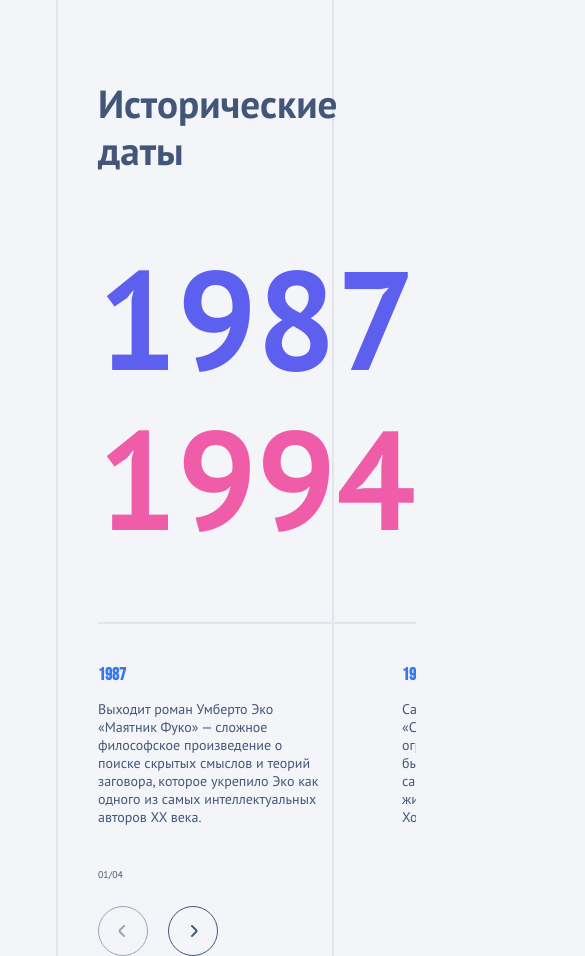
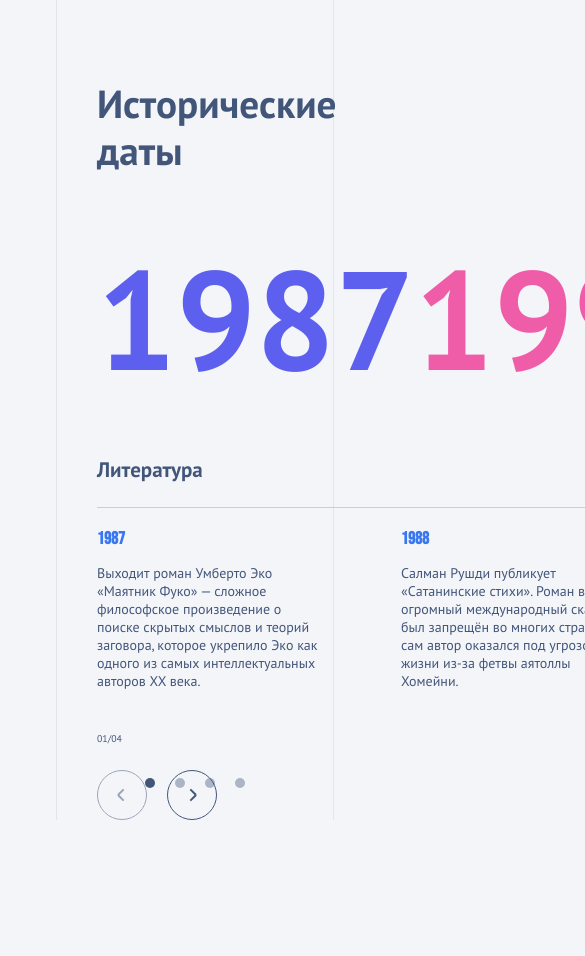
Before and after one commit to AlinaKors/history-block, a React (Create React App) app: page / in a window 390 px wide. Shown: the top 956 px of the page, 585 px wide, since content can reach past the window. After the commit the page ends 844 px from the top, so only its background shows below. Built offline with nearby package versions, Linux system fonts and the light colour scheme.

Commit message:
end mobile

```diff
--- a/src/History/CircleSwiper.tsx
+++ b/src/History/CircleSwiper.tsx
@@ -5,13 +5,16 @@ import { Swiper, SwiperSlide } from 'swiper/react';
 import 'swiper/css';
 import type { Swiper as SwiperType } from 'swiper';
 import gsap from 'gsap';
+import { Pagination } from 'swiper/modules';
 
 const CircleContainer = styled.div`
   position: relative;
   width: 530px;
   height: 530px;
+  margin-inline: auto;
+  margin-top: 214px;
   border-radius: 50%;
-  outline: 2px solid #d0d5e0;
+  outline: 1px solid rgb(66, 86, 122, 0.2);
   border-radius: 50%;
   z-index: 1;
 
@@ -85,6 +88,35 @@ const PointsWrapper = styled.div<{ rotation: number }>`
   transform: rotate(${(props) => props.rotation}deg);
 `;
 
+const BulletsContainer = styled.div`
+  @media (min-width: 1024px) {
+    display: none;
+  }
+  gap: 20px;
+  height: 10px;
+  display: flex;
+  justify-content: center;
+  position: absolute;
+  bottom: 32px;
+  left: 50%;
+  transform: translateX(-50%);
+  z-index: 3;
+  .custom-bullet,
+  .custom-bullet.custom-bullet-active {
+    height: 10px;
+    width: 10px;
+    background-color: #42567a;
+    border-radius: 50%;
+  }
+  .custom-bullet.custom-bullet-active {
+    opacity: 1;
+  }
+
+  .custom-bullet {
+    opacity: 0.4;
+  }
+`;
+
 const radius = 265;
 
 interface CircleSwiperProps {
@@ -146,9 +178,18 @@ const CircleSwiper: React.FC<CircleSwiperProps> = ({
           })}
         </PointsWrapper>
       </CircleContainer>
-
+      <BulletsContainer id="bullets" />
       <Swiper
         slidesPerView={1}
+        modules={[Pagination]}
+        className="swiper-circle"
+        pagination={{
+          clickable: true,
+          el: '#bullets',
+          type: 'bullets',
+          bulletClass: 'custom-bullet',
+          bulletActiveClass: 'custom-bullet-active',
+        }}
         onSwiper={(swiper: SwiperType) => (circleRef.current = swiper)}
         onSlideChange={(swiper: SwiperType) => setActiveIndex(swiper.activeIndex)}
       >
--- a/src/History/History.tsx
+++ b/src/History/History.tsx
@@ -8,8 +8,8 @@ import { YearsBlock } from './YearsBlock';
 const Main = styled.main`
   width: 100%;
   height: 100%;
-  border-left: 2px solid #e2e5ec;
-  border-right: 2px solid #e2e5ec;
+  border-left: 1px solid rgb(66, 86, 122, 0.1);
+  border-right: 1px solid rgb(66, 86, 122, 0.1);
   display: grid;
   position: relative;
   padding: 0 80px;
@@ -22,8 +22,9 @@ const Main = styled.main`
   &::after {
     content: '';
     position: absolute;
-    background: #e2e5ec;
+    background: #42567a;
     z-index: -1;
+    opacity: 0.1;
     @media (max-width: 1023px) {
       display: none;
     }
@@ -33,13 +34,13 @@ const Main = styled.main`
     transform: translateY(480px);
     margin-inline: auto;
     width: 100%;
-    height: 2px;
+    height: 1px;
     left: 0;
   }
 
   &::after {
     height: 100%;
-    width: 2px;
+    width: 1px;
     left: 50%;
   }
 
@@ -83,17 +84,6 @@ const H1 = styled.h1`
   }
 `;
 
-const Timeline = styled.div`
-  width: 530px;
-  height: 530px;
-  margin-inline: auto;
-  margin-top: 214px;
-  position: relative;
-  @media (max-width: 1023px) {
-    display: none;
-  }
-`;
-
 const YearsWrapper = styled.div`
   display: flex;
   justify-content: space-evenly;
@@ -103,17 +93,8 @@ const YearsWrapper = styled.div`
   z-index: 2;
   @media (max-width: 1023px) {
     margin-top: 64px;
-    flex-wrap: wrap;
     position: static;
     justify-content: space-between;
-
-    &::after {
-      content: '';
-      width: 100%;
-      height: 2px;
-      background: #e2e5ec;
-      margin-top: 64px;
-    }
   }
 `;
 
@@ -272,14 +253,14 @@ export const History = ({ className }: IDesktopProps) => {
           <YearsBlock color="#5D5FEF" year={from} />
           <YearsBlock color="#EF5DA8" year={to} />
         </YearsWrapper>
-        <Timeline>
+
         <CircleSwiper
           activeIndex={activeIndex}
           setActiveIndex={setActiveIndex}
           circleRef={circleRef}
           items={dataKeys}
         />
-        </Timeline>
+
         <NavigateCircle>
           <CurrentSlide>
             {activeIndexSlide}/{lastIndexSlide}
@@ -298,7 +279,11 @@ export const History = ({ className }: IDesktopProps) => {
           </BtnContainer>
         </NavigateCircle>
 
-        <SwiperCustom el={data[dataKeys[activeIndex]]} changeSwiper={activeIndex} />
+        <SwiperCustom
+          el={data[dataKeys[activeIndex]]}
+          nameCategory={dataKeys[activeIndex]}
+          changeSwiper={activeIndex}
+        />
       </Main>
     </>
   );
--- a/src/History/Swiper.tsx
+++ b/src/History/Swiper.tsx
@@ -1,7 +1,7 @@
 import styled from 'styled-components';
 import gsap from 'gsap';
 
-import { useEffect, useRef, useState } from 'react';
+import { useEffect, useRef } from 'react';
 
 import { Swiper, SwiperSlide } from 'swiper/react';
 import { Navigation } from 'swiper/modules';
@@ -81,12 +81,30 @@ const SwiperContainer = styled.div`
   }
 `;
 
+const NameCategory = styled.div`
+  width: 100%;
+  display: flex;
+  flex-direction: column;
+  font-weight: bold;
+  font-size: 1.5rem;
+  @media (max-width: 1023px) {
+    &::after {
+      content: '';
+      width: 100%;
+      height: 1px;
+      background: #c7cdd9;
+      margin-top: 24px;
+      margin-bottom: 20px;
+    }
+  }
+`;
 interface SwiperCustomProps {
   el: Record<string, string>;
+  nameCategory?: string;
   changeSwiper?: number;
 }
 
-export const SwiperCustom: React.FC<SwiperCustomProps> = ({ el, changeSwiper }) => {
+export const SwiperCustom: React.FC<SwiperCustomProps> = ({ el, nameCategory, changeSwiper }) => {
   const swiperRef = useRef<SwiperType | null>(null);
   const swiperContainer = useRef<HTMLDivElement | null>(null);
 
@@ -110,6 +128,7 @@ export const SwiperCustom: React.FC<SwiperCustomProps> = ({ el, changeSwiper })
         <NavBtn direction="prev" className="prevSlider"></NavBtn>
         <NavBtn direction="next" className="nextSlider"></NavBtn>
       </BtnContainer>
+      <NameCategory>{nameCategory}</NameCategory>
       <Swiper
         spaceBetween={80}
         slidesPerView={'auto'}
```
Lines whose indentation alone changed are shown as unchanged.
